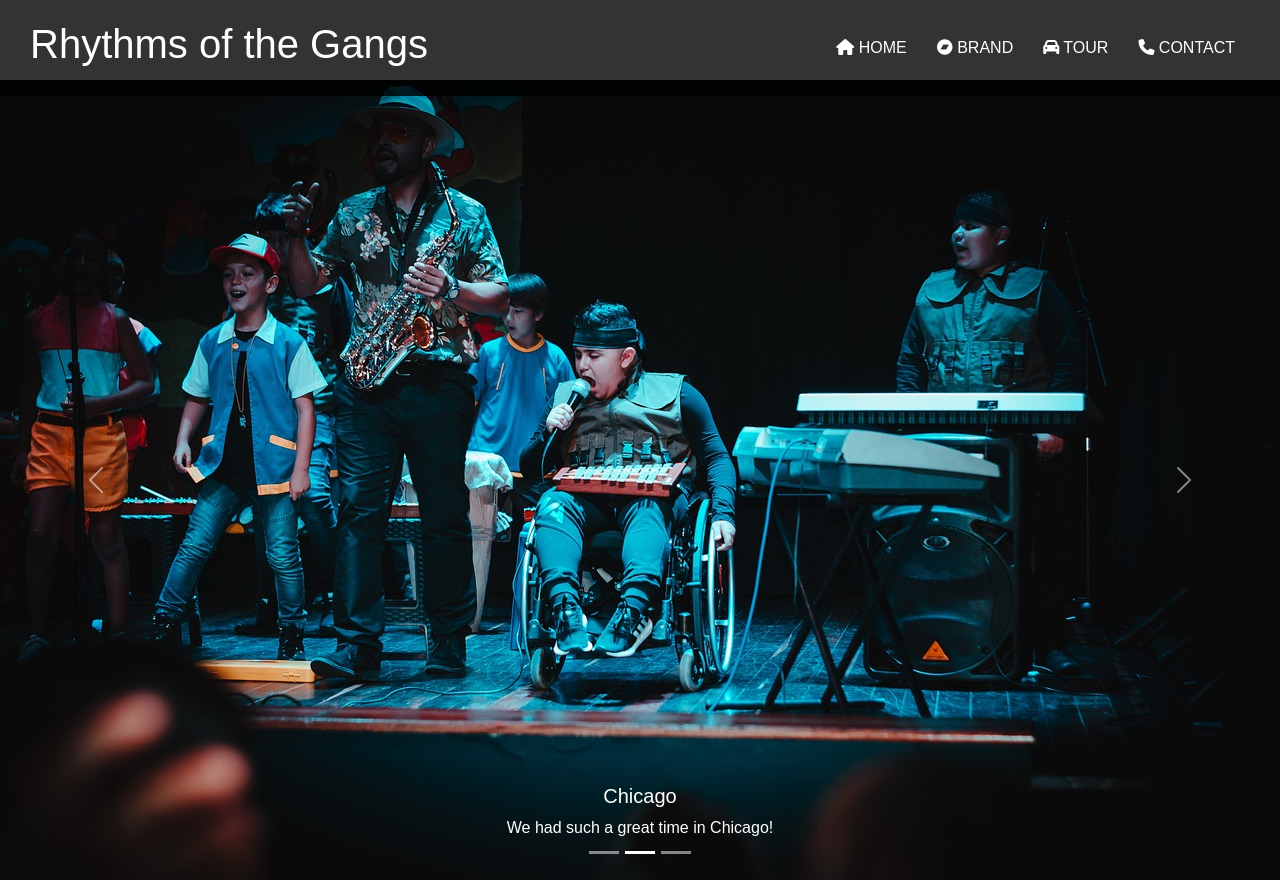
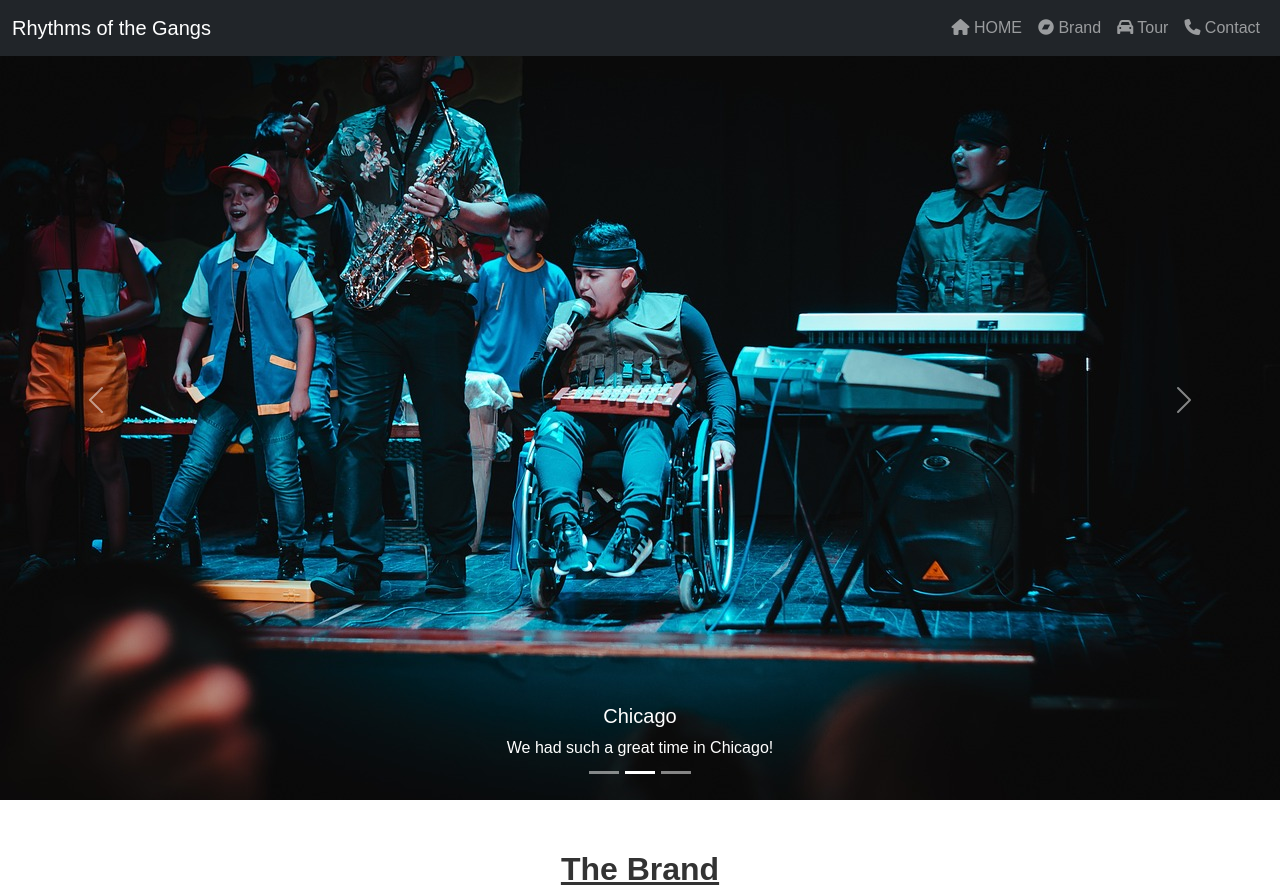
Before and after one commit to sneha123149/Concert, a plain HTML site: page index.html in a window 1280 px wide. Shown: the top 890 px of the page. Drawn offline with nearby package versions, Linux system fonts and the light colour scheme.

Commit message:
Update index.html

```diff
--- a/index.html
+++ b/index.html
@@ -2,7 +2,7 @@
 <html lang="en">
   <head>
     <meta charset="UTF-8" />
-    <title>Document</title>
+    <title>Sneha Concert Project</title>
     <link
       href="https://cdn.jsdelivr.net/npm/bootstrap@5.3.3/dist/css/bootstrap.min.css"
       rel="stylesheet"
@@ -27,38 +27,6 @@
         background-attachment: fixed;
         color: white;
         min-height: 100vh;
-      }
-
-      .header {
-        background-color: rgba(0, 0, 0, 0.8);
-        color: white;
-        padding: 20px 30px;
-        display: flex;
-        justify-content: space-between;
-        align-items: center;
-        position: fixed;
-        top: 0;
-        width: 100%;
-        z-index: 999;
-      }
-
-      .header a {
-        color: white;
-        text-decoration: none;
-        margin: 0 15px;
-        font-size: 16px;
-      }
-
-      .header select {
-        background-color: black;
-        color: white;
-        border: 1px solid white;
-        padding: 5px 10px;
-        font-size: 14px;
-      }
-
-      #car {
-        margin-top: 80px;
       }
 
       .carousel-item img {
@@ -177,18 +145,34 @@
   </head>
 
   <body>
-    <div class="header">
-      <div class="logo">
-        <h1>Rhythms of the Gangs</h1>
+
+
+
+
+    <nav class="navbar navbar-expand-sm bg-dark navbar-dark fixed-top">
+      <div class="container-fluid">
+        <a class="navbar-brand" href="#">Rhythms of the Gangs</a>
+        <button class="navbar-toggler" type="button" data-bs-toggle="collapse" data-bs-target="#collapsibleNavbar">
+          <span class="navbar-toggler-icon"></span>
+        </button>
+        <div class="collapse navbar-collapse" id="collapsibleNavbar">
+          <ul class="navbar-nav ms-auto">
+            <li class="nav-item">
+              <a class="nav-link" href="#car"><i class="fa fa-home"></i> HOME</a>
+            </li>
+            <li class="nav-item">
+              <a class="nav-link" href="#brand"><i class="fa-brands fa-bandcamp"></i> Brand</a>
+            </li>
+            <li class="nav-item">
+              <a class="nav-link" href="#tour"><i class="fa-solid fa-car"></i> Tour</a>
+            </li>
+            <li class="nav-item">
+              <a class="nav-link" href="#contact"><i class="fa-solid fa-phone"></i> Contact</a>
+            </li>
+          </ul>
+        </div>
       </div>
-      <div class="nav">
-        <a href="#car"> <i class="fa fa-home"></i> HOME</a>
-        <a href="#brand"><i class="fa-brands fa-bandcamp"></i> BRAND</a>
-        <a href="#tour"><i class="fa-solid fa-car"></i> TOUR</a>
-        <a href="#contact"><i class="fa-solid fa-phone"></i> CONTACT</a>
-
-      </div>
-    </div>
+    </nav>
 
     <div class="container-fluid p-0">
       <div id="car" class="carousel slide" data-bs-ride="carousel">
```
